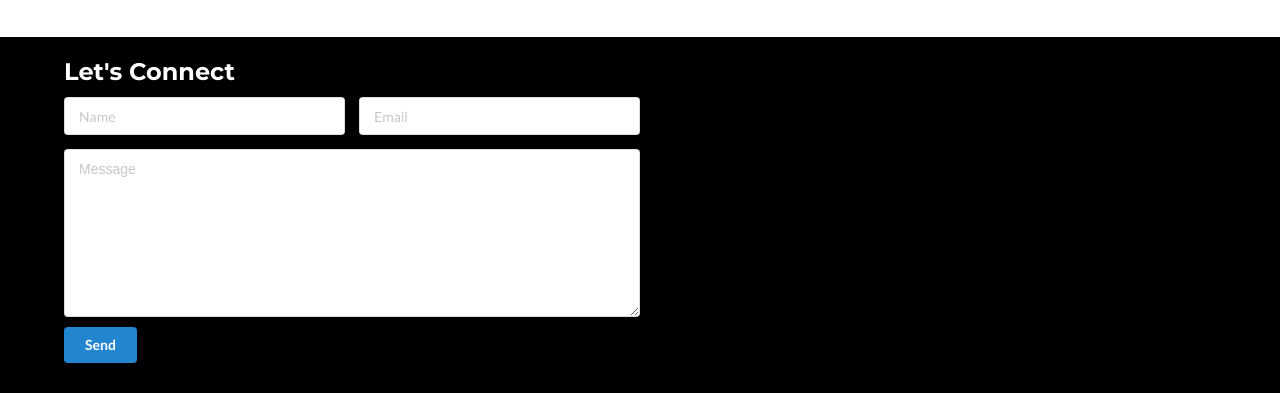
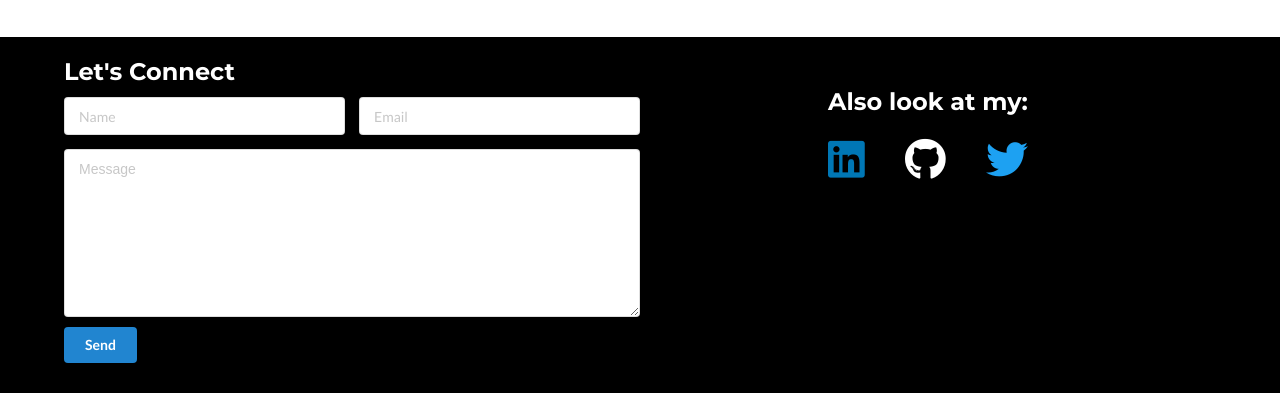
Before and after one commit to trykhov/portfolio, a React app in the folder front-end/: page / in a window 1280 px wide. Shown: the part 1905-2298 px from the top of the page. Built offline with nearby package versions, Linux system fonts and the light colour scheme.

Commit message:
added the social media icons

```diff
--- a/front-end/src/components/Contact.js
+++ b/front-end/src/components/Contact.js
@@ -17,6 +17,7 @@ class Contact extends React.Component {
       <section id="contact">
         <div id="contact-container">
           <h2>Let's Connect</h2>
+          <div id="hold-both">
             <div id="left-side">
               <form className="ui form">
                 <div className="two fields client-info">
@@ -34,8 +35,16 @@ class Contact extends React.Component {
               </form>
             </div>
             <div id="right-side">
-
+              <div id="follow">
+                <h2>Also look at my:</h2>
+                <div id="social">
+                  <i className="fab fa-linkedin fa-3x"></i>
+                  <i className="fab fa-github fa-3x"></i>
+                  <i className="fab fa-twitter fa-3x"></i>
+                </div>
+              </div>
             </div>
+          </div>
         </div>
       </section>
     )
--- a/front-end/src/css/contact.css
+++ b/front-end/src/css/contact.css
@@ -14,6 +14,7 @@
   width: 90%;
   margin: 0 auto;
   padding: 20px 0;
+  overflow: auto;
 }
 
 #contact h2 {
@@ -22,7 +23,56 @@
   font-family: "Montserrat", cursive;
 }
 
+.fa-github {
+  color: #fff;
+}
+
+.fa-linkedin {
+  color: #0077B5;
+}
+
+.fa-twitter {
+  color: #1DA1F2;
+}
+
+
+
+#follow h2 {
+  color: #fff;
+}
+
+#hold-both {
+  overflow: auto;
+  display: flex;
+  justify-content: space-between;
+  flex-wrap: wrap;
+}
+
 #left-side {
   width: 50%;
   margin: 10px 0;
 }
+
+#right-side {
+  width: 50%;
+  overflow: auto;
+  display: flex;
+  justify-content: center;
+}
+
+#social {
+  display: flex;
+  justify-content: space-between;
+  margin-top: 20px;
+}
+
+
+
+/*********************** MOBILE ***************************/
+
+@media (max-width: 600px) {
+  #left-side, #right-side {
+    width: 100%;
+    margin-bottom: 20px;
+  }
+}
```
